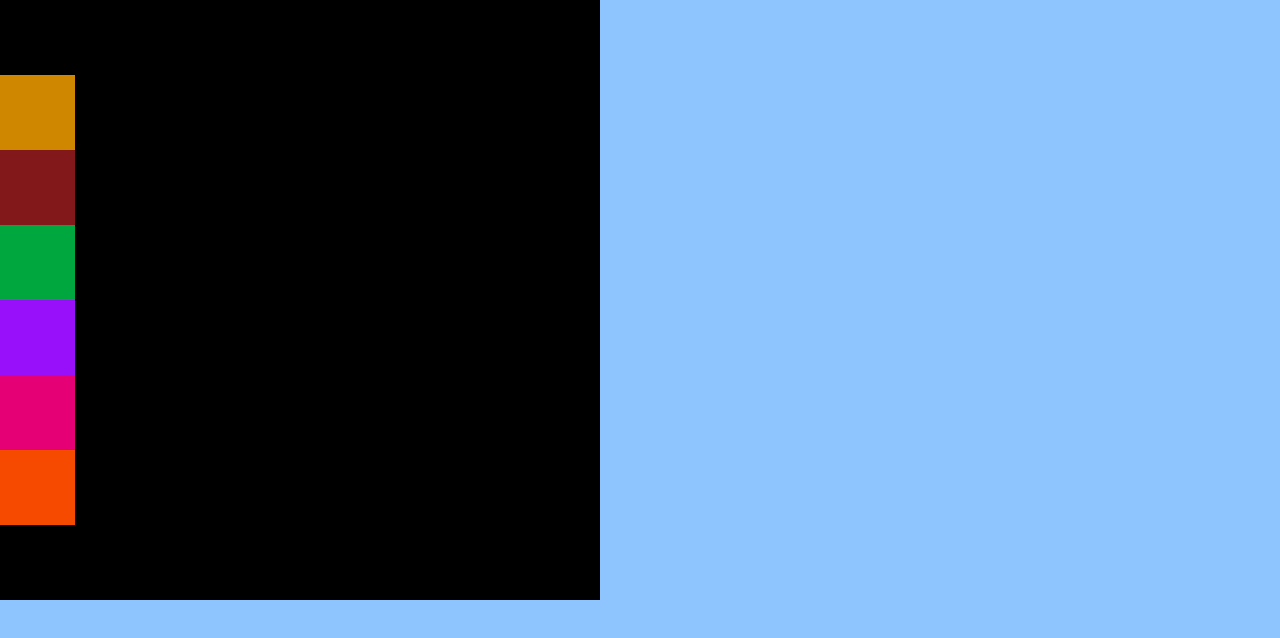
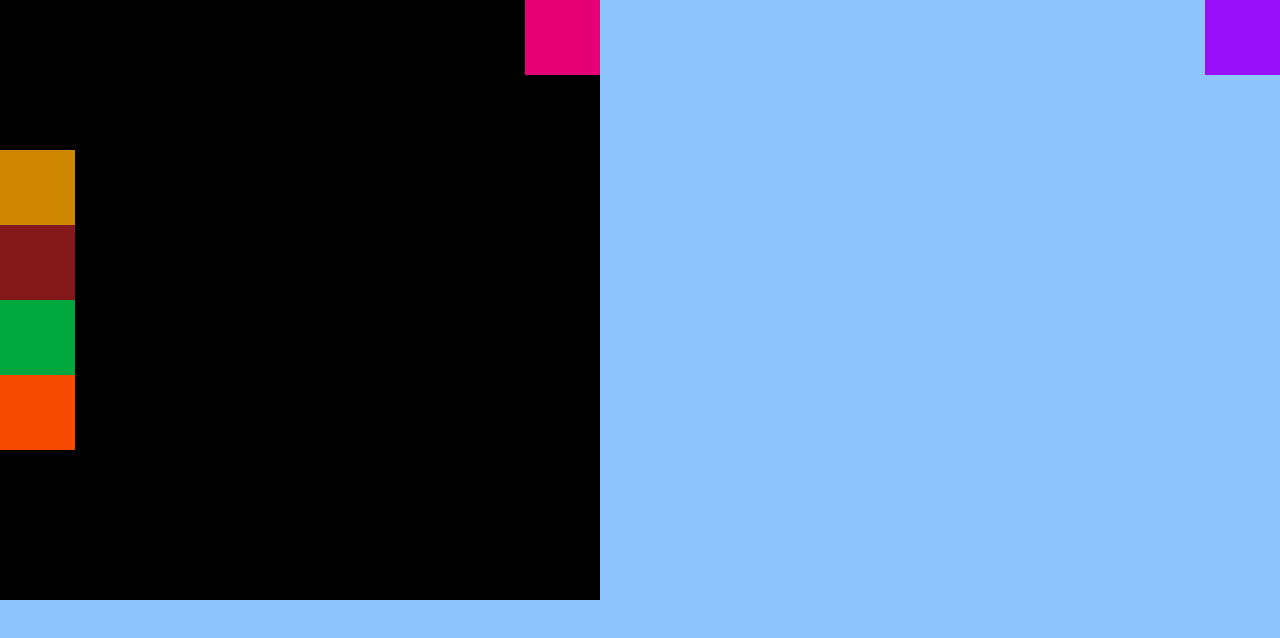
Before and after one commit to viraj992/Skyrek-course-frontend, a React (Vite) app: page / in a window 1280 px wide. Shown: the top 638 px of the page. Built offline with nearby package versions, Linux system fonts and the light colour scheme.

Commit message:
fixed vs absolute

```diff
--- a/src/App.jsx
+++ b/src/App.jsx
@@ -3,13 +3,13 @@ import "./App.css";
 function App() {
 	return (
 		<div className="w-full h-screen bg-blue-300">
-			<div className="w-[600px] h-[600px] bg-black flex flex-col justify-center ">
+			<div className="w-[600px] h-[600px] bg-black flex flex-col justify-center relative ">
 				<div className=" w-[75px] h-[75px] bg-yellow-600"></div>
 				<div className="w-[75px] h-[75px] bg-red-900"></div>
 				<div className="w-[75px] h-[75px] bg-green-600"></div>
-				<div className="w-[75px] h-[75px] bg-purple-600"></div>
-				<div className="w-[75px] h-[75px] bg-pink-600"></div>
-				<div className="w-[75px] h-[75px] bg-orange-600"></div>
+				<div className="w-[75px] h-[75px] bg-purple-600 fixed top-0 right-0"></div>
+				<div className="w-[75px] h-[75px] bg-pink-600 absolute top-0 right-0"></div>
+				<div className="w-[75px] h-[75px] bg-orange-600 "></div>
 			</div>
 		</div>
 	);
```
